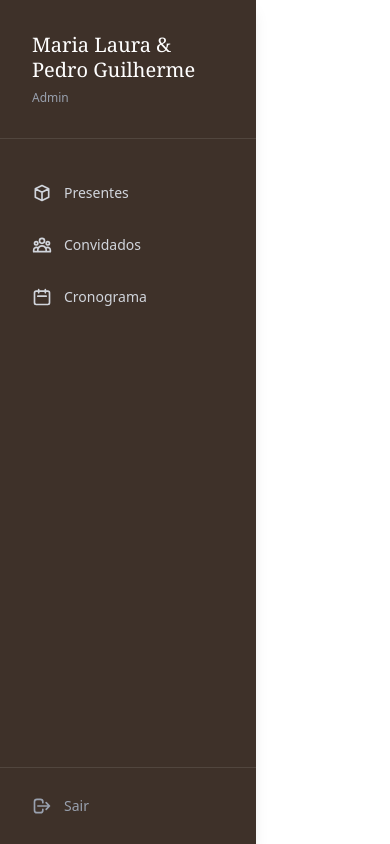
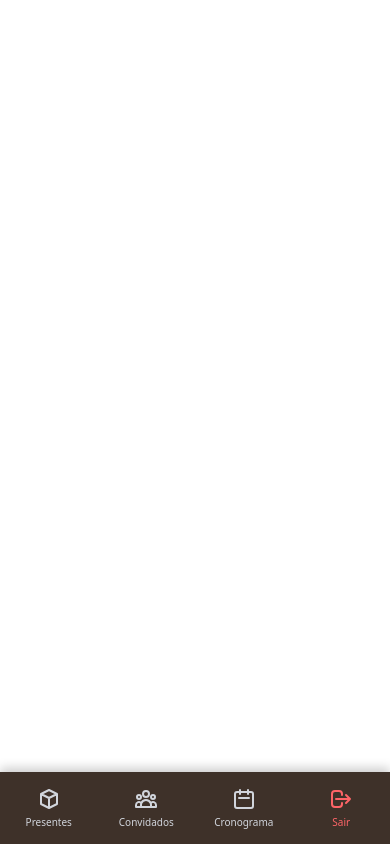
Before and after one commit to GustaCorrea/casamento-angular, an Angular app: page /system in a window 390 px wide. Built offline with nearby package versions, Linux system fonts and the light colour scheme; sample sign-in values are in the browser's storage.

Commit message:
ajuste de responsividade tela do admin

```diff
--- a/src/app/core/layouts/admin-layout/admin-layout.html
+++ b/src/app/core/layouts/admin-layout/admin-layout.html
@@ -1,6 +1,6 @@
-<div class="flex h-screen bg-brand-light font-sans">
-  <sidebar-component></sidebar-component>
-  <main class="flex-1 overflow-y-auto w-full p-6 md:p-12">
+<div class="flex flex-col md:flex-row h-screen bg-brand-light font-sans overflow-hidden">
+  <sidebar-component class="z-50 shrink-0"></sidebar-component>
+  <main class="flex-1 overflow-y-auto w-full p-4 pb-24 md:p-12 md:pb-12">
     <router-outlet></router-outlet>
   </main>
 </div>
--- a/src/app/shared/components/layouts/sidebar-component/sidebar-component.html
+++ b/src/app/shared/components/layouts/sidebar-component/sidebar-component.html
@@ -1,16 +1,24 @@
-<aside class="flex flex-col w-64 text-white shadow-lg" style="background: #3e3129">
-  <div class="p-8 border-b border-white/10">
+<aside
+  class="flex flex-row md:flex-col w-full md:w-64 fixed bottom-0 left-0 md:relative h-[72px] md:h-screen text-white shadow-[0_-4px_10px_rgba(0,0,0,0.2)] md:shadow-lg z-50 transition-all"
+  style="background: #3e3129"
+>
+  <!-- Cabeçalho (Escondido no celular, visível no PC) -->
+  <div class="hidden md:block p-8 border-b border-white/10">
     <h1 class="text-xl font-serif leading-tight">Maria Laura &<br />Pedro Guilherme</h1>
     <p class="text-xs text-gray-400 mt-2 font-light">Admin</p>
   </div>
-  <nav class="flex-1 p-4 space-y-2 mt-4">
+
+  <!-- Menu de Navegação -->
+  <nav
+    class="flex-1 flex flex-row md:flex-col p-0 md:p-4 md:space-y-2 md:mt-4 justify-around items-center w-full"
+  >
     <button
       routerLink="/system/presentes"
       routerLinkActive="active-link"
-      class="flex items-center gap-3 px-4 py-3 w-full rounded-r-md text-gray-300 hover:bg-white/5 hover:text-white transition-all cursor-pointer"
+      class="flex flex-col md:flex-row items-center justify-center gap-1 md:gap-3 px-2 md:px-4 py-2 md:py-3 w-full rounded-md md:rounded-r-md text-gray-300 hover:bg-white/5 hover:text-white transition-all cursor-pointer"
       style="background: none; border: none; text-align: left"
     >
-      <svg class="w-5 h-5" fill="none" stroke="currentColor" viewBox="0 0 24 24">
+      <svg class="w-6 h-6 md:w-5 md:h-5" fill="none" stroke="currentColor" viewBox="0 0 24 24">
         <path
           stroke-linecap="round"
           stroke-linejoin="round"
@@ -18,16 +26,16 @@
           d="M20 7l-8-4-8 4m16 0l-8 4m8-4v10l-8 4m0-10L4 7m8 4v10M4 7v10l8 4"
         />
       </svg>
-      <span class="text-sm">Presentes</span>
+      <span class="text-[10px] md:text-sm">Presentes</span>
     </button>
 
     <button
       routerLink="/system/convidados"
       routerLinkActive="active-link"
-      class="flex items-center gap-3 px-4 py-3 w-full rounded-r-md text-gray-300 hover:bg-white/5 hover:text-white transition-all cursor-pointer"
+      class="flex flex-col md:flex-row items-center justify-center gap-1 md:gap-3 px-2 md:px-4 py-2 md:py-3 w-full rounded-md md:rounded-r-md text-gray-300 hover:bg-white/5 hover:text-white transition-all cursor-pointer"
       style="background: none; border: none; text-align: left"
     >
-      <svg class="w-5 h-5" fill="none" stroke="currentColor" viewBox="0 0 24 24">
+      <svg class="w-6 h-6 md:w-5 md:h-5" fill="none" stroke="currentColor" viewBox="0 0 24 24">
         <path
           stroke-linecap="round"
           stroke-linejoin="round"
@@ -35,16 +43,16 @@
           d="M17 20h5v-2a3 3 0 00-5.356-1.857M17 20H7m10 0v-2c0-.656-.126-1.283-.356-1.857M7 20H2v-2a3 3 0 015.356-1.857M7 20v-2c0-.656.126-1.283.356-1.857m0 0a5.002 5.002 0 019.288 0M15 7a3 3 0 11-6 0 3 3 0 016 0zm6 3a2 2 0 11-4 0 2 2 0 014 0zM7 10a2 2 0 11-4 0 2 2 0 014 0z"
         />
       </svg>
-      <span class="text-sm">Convidados</span>
+      <span class="text-[10px] md:text-sm">Convidados</span>
     </button>
 
     <button
       routerLink="/system/cronograma"
       routerLinkActive="active-link"
-      class="flex items-center gap-3 px-4 py-3 w-full rounded-r-md text-gray-300 hover:bg-white/5 hover:text-white transition-all cursor-pointer"
+      class="flex flex-col md:flex-row items-center justify-center gap-1 md:gap-3 px-2 md:px-4 py-2 md:py-3 w-full rounded-md md:rounded-r-md text-gray-300 hover:bg-white/5 hover:text-white transition-all cursor-pointer"
       style="background: none; border: none; text-align: left"
     >
-      <svg class="w-5 h-5" fill="none" stroke="currentColor" viewBox="0 0 24 24">
+      <svg class="w-6 h-6 md:w-5 md:h-5" fill="none" stroke="currentColor" viewBox="0 0 24 24">
         <path
           stroke-linecap="round"
           stroke-linejoin="round"
@@ -52,10 +60,29 @@
           d="M8 7V3m8 4V3m-9 8h10M5 21h14a2 2 0 002-2V7a2 2 0 00-2-2H5a2 2 0 00-2 2v12a2 2 0 002 2z"
         />
       </svg>
-      <span class="text-sm">Cronograma</span>
+      <span class="text-[10px] md:text-sm">Cronograma</span>
+    </button>
+
+    <!-- Botão Sair (Visível APENAS no celular na barra inferior) -->
+    <button
+      (click)="logout()"
+      class="md:hidden flex flex-col items-center justify-center gap-1 px-2 py-2 w-full rounded-md text-red-400 hover:bg-white/5 hover:text-red-300 transition-all cursor-pointer"
+      style="background: none; border: none"
+    >
+      <svg class="w-6 h-6" fill="none" stroke="currentColor" viewBox="0 0 24 24">
+        <path
+          stroke-linecap="round"
+          stroke-linejoin="round"
+          stroke-width="2"
+          d="M17 16l4-4m0 0l-4-4m4 4H7m6 4v1a3 3 0 01-3 3H6a3 3 0 01-3-3V7a3 3 0 013-3h4a3 3 0 013 3v1"
+        />
+      </svg>
+      <span class="text-[10px]">Sair</span>
     </button>
   </nav>
-  <div class="p-4 border-t border-white/10">
+
+  <!-- Botão Sair (Visível APENAS no PC no rodapé da barra) -->
+  <div class="hidden md:block p-4 border-t border-white/10">
     <button
       (click)="logout()"
       class="flex items-center gap-3 px-4 py-3 w-full text-gray-400 hover:text-white hover:bg-white/5 rounded transition-all cursor-pointer"
```
